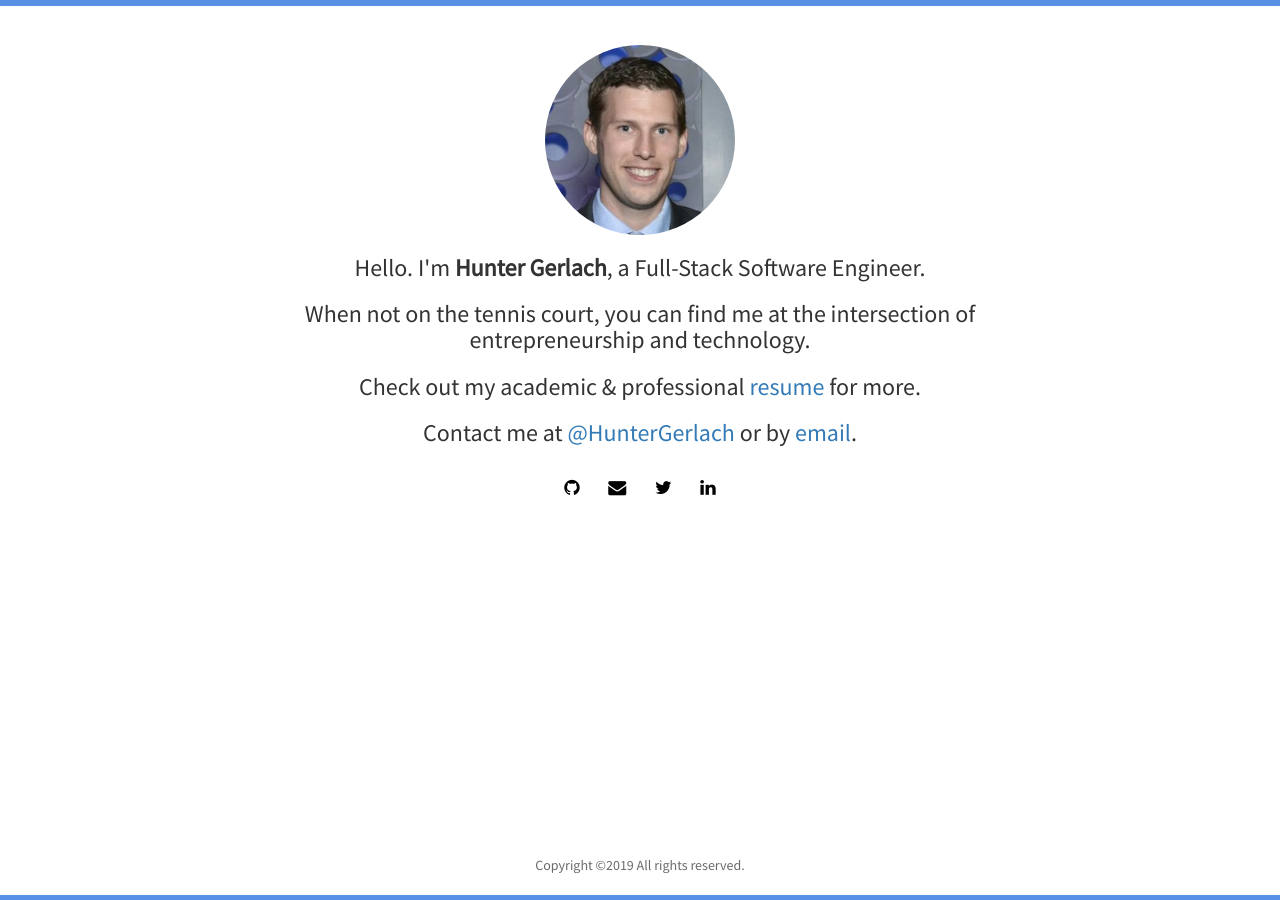
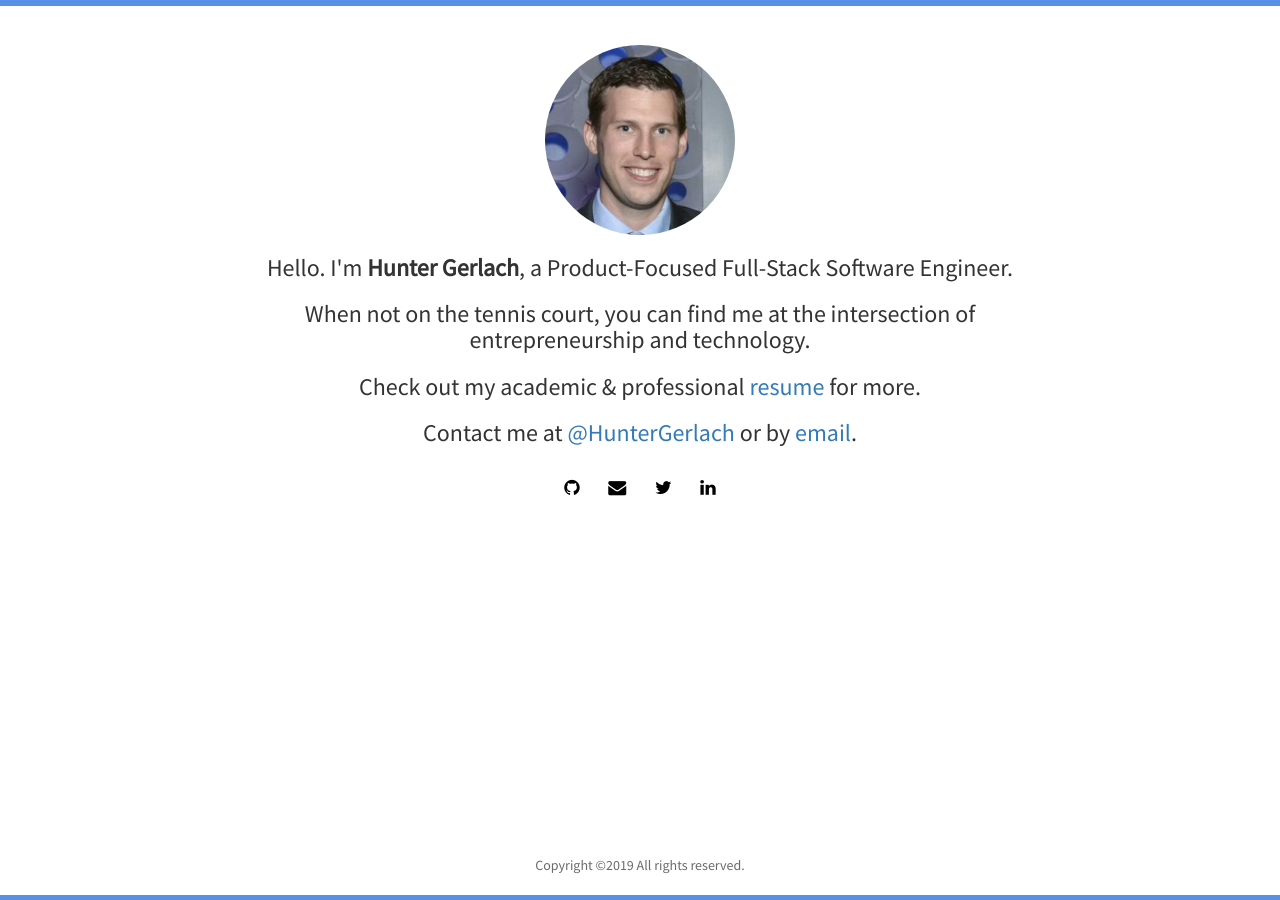
Before and after one commit to HunterGerlach/www.huntergerlach.com, a Jekyll site: the page built from index.html, in a window 1280 px wide. Built offline with Jekyll 4.4.1, drawn with Linux system fonts in a browser that asks for light colours; nearby versions of some CDN libraries; the list of posts is cut into pages by our own code.

Commit message:
Update product-focused

```diff
--- a/index.html
+++ b/index.html
@@ -7,7 +7,7 @@
 	  <div class="avatar">
 		<img class="img-circle" src="{{ site.baseurl }}static/img/{{ site.avatar }}" alt="Responsive image">
 	  </div>
-	  <h3>Hello. I'm <strong>{{ site.author }}</strong>, a Full-Stack Software Engineer.</h3>
+	  <h3>Hello. I'm <strong>{{ site.author }}</strong>, a Product-Focused Full-Stack Software Engineer.</h3>
 	  <h3>When not on the tennis court, you can find me at the intersection of entrepreneurship and technology.</h3>
 	  <!--<h3>Have a look at some of my working <a href="{{ site.baseurl }}projects.html"> projects</a>.</h3>-->
 	  <h3>Check out my academic &amp; professional <a href="https://www.linkedin.com/in/hgerlach/">resume</a> for more.</h3>
```
